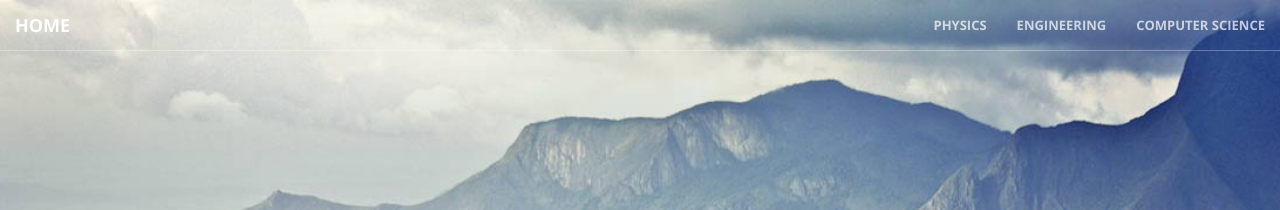
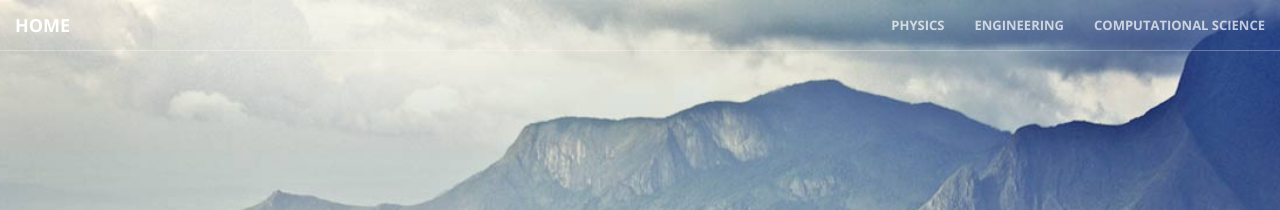
Before and after one commit to aravindbharathi/aravindbharathi.github.io, a Jekyll site: the page projects/index.html, which Jekyll copies as it is, in a window 1280 px wide. Shown: the top 210 px of the page. Built offline with Jekyll 4.4.1, drawn with Linux system fonts in a browser that asks for light colours.

Commit message:
Update index.html

```diff
--- a/projects/index.html
+++ b/projects/index.html
@@ -55,7 +55,7 @@
                         <a class="page-scroll" href="/projects/eng">Engineering</a>
                     </li>
                     <li>
-                        <a class="page-scroll" href="/projects/math">Computer Science</a>
+                        <a class="page-scroll" href="/projects/math">Computational Science</a>
                     </li>
                 </ul>
             </div>
```
